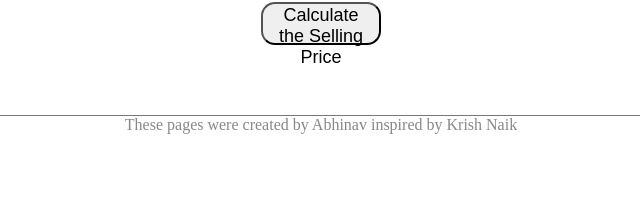
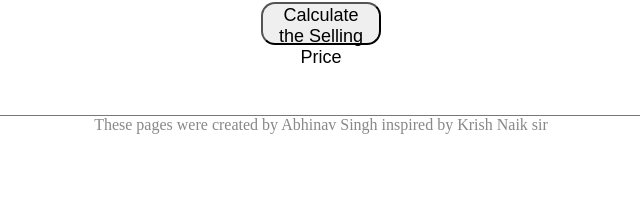
Before and after one commit to abhinav-iitkgp/Car-Price-Predictions, a Flask app: page / in a window 1280 px wide. Shown: the part 823-1028 px from the top of the page, without its empty margins (319-959 px from the left). Run offline with Flask 2, Linux system fonts and the light colour scheme; parts of the project's set-up code (start-up, migrations or seed data) failed here and were passed over.

Commit message:
style enhanced

```diff
--- a/templates/index.html
+++ b/templates/index.html
@@ -37,7 +37,7 @@
 
 
         </form>
-        <p>These pages were created by Abhinav inspired by Krish Naik</p>
+        <p>These pages were created by Abhinav Singh inspired by Krish Naik sir</p>
 
 
 
```
